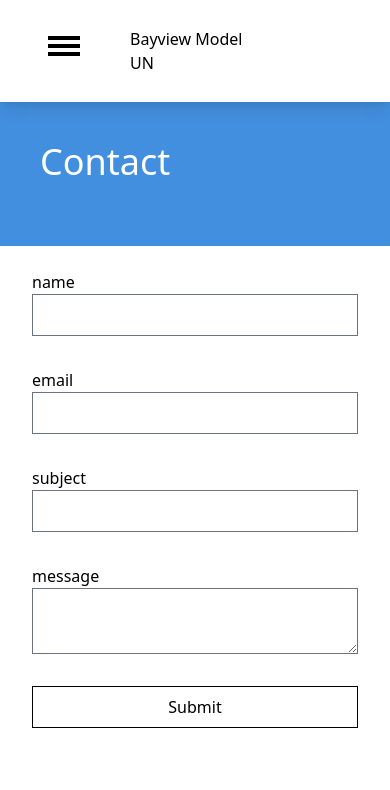
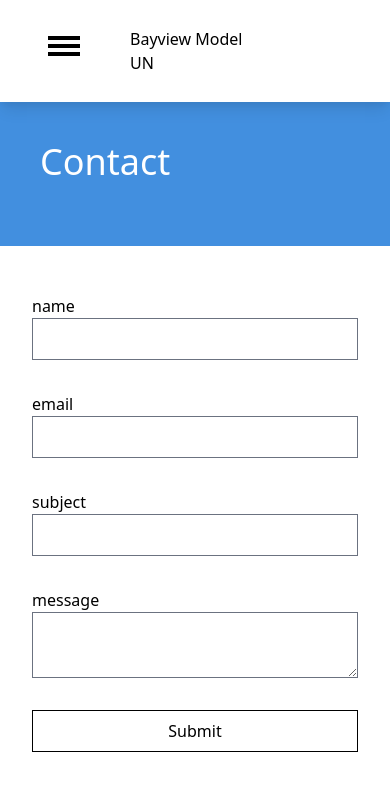
Before and after one commit to anyuan-chen/bayview-model-un, a Next.js app: page /contact in a window 390 px wide. Shown: the top 790 px of the page. Built offline with nearby package versions, Linux system fonts and the light colour scheme.

Commit message:
fixing responsive for contact

```diff
--- a/pages/contact.js
+++ b/pages/contact.js
@@ -28,11 +28,11 @@ export default function Contact() {
   return (
     <div className="flex flex-col">
       <Navbar></Navbar>
-      <div className="text-white bg-main flex justify-start pl-10 py-10 mb-6 sm:justify-center sm:pl-0">
+      <div className="text-white bg-main flex justify-start pl-10 py-10 sm:justify-center sm:pl-0">
         <h1 className="bold text-4xl pb-6">Contact</h1>
       </div>
       <div className="flex flex-col items-center">
-        <div className="px-8 w-screen md:w-7/12">
+        <div className="px-8 py-12 w-screen md:w-7/12">
           <form onSubmit={sendToEmail}>
             <div className="grid grid-rows-3 grid-cols-2 gap-x-16 gap-y-8">
               <div className="flex flex-col col-span-2 md:col-span-1">
```
